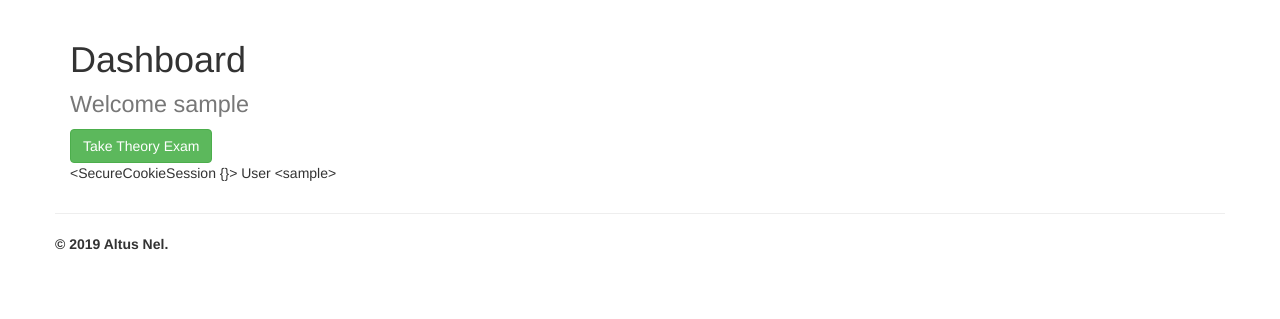
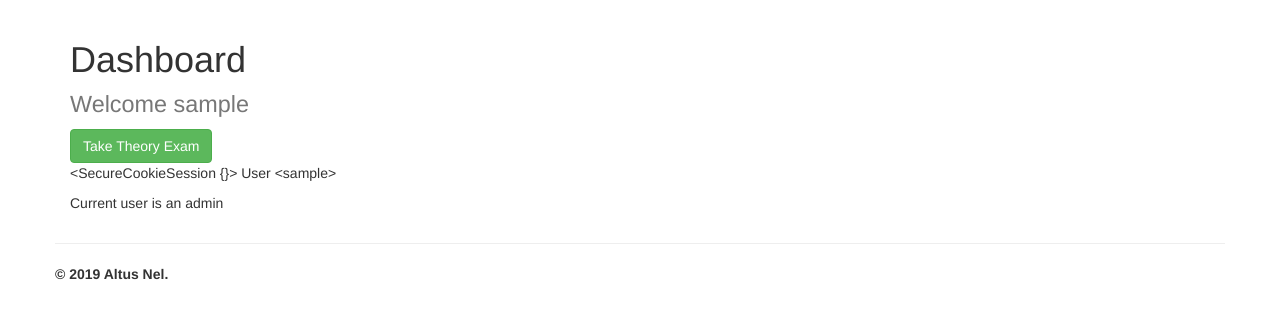
Before and after one commit to AltusN/rhytmic_exam, a Flask app: page /dashboard in a window 1280 px wide. Shown: the part 51-370 px from the top of the page. Run offline with Flask 2, Linux system fonts and the light colour scheme; a user stored in the database is signed in; tables that the repository leaves empty hold one stand-in row (values such as "Sample post"); some libraries are stand-ins or nearby versions.

Commit message:
added admin wrapper

```diff
--- a/rhytmic_exam_app/models.py
+++ b/rhytmic_exam_app/models.py
@@ -39,9 +39,9 @@ class User(UserMixin, db.Model):
         """
         return self.enabled
 
+    @property
     def is_admin(self):
-        """ admin can do other stuff users can't. like edit the exam
-        """
+        """ admin can do other stuff users can't. like edit the exam """
         return self.admin
 
     @staticmethod
--- a/rhytmic_exam_app/routes.py
+++ b/rhytmic_exam_app/routes.py
@@ -1,4 +1,5 @@
 import json
+from functools import wraps
 
 from flask import render_template, redirect, url_for, flash, redirect, request, make_response
 from flask_login import login_user, current_user, logout_user, login_required
@@ -18,6 +19,17 @@ from rhytmic_exam_app.email import send_password_reset_email, send_email
 from rhytmic_exam_app.exam_utils import make_question_for_exam
 
 agreed = True
+
+def admin_required(f):
+    @wraps(f)
+    def wrap(*args, **kwargs):
+        user = User.query.filter_by(id=current_user.id).first()
+        if user.is_admin:
+            return f(*args, **kwargs)
+        else:
+            flash("You must be logged in as an admininstrative user to delete a quesiton", "danger")
+            return redirect(url_for("index"))
+    return wrap
 
 @app.route("/")
 @app.route("/index")
@@ -134,6 +146,9 @@ def reset_password(token):
 @app.route("/dashboard")
 @login_required
 def dashboard():
+    #Since we know there is a user already because of login_required
+    user = User.query.filter_by(id=current_user.id).first()
+
     return render_template("dashboard.html", title="Dashboard")
 
 @app.route("/edit_questions")
@@ -205,6 +220,7 @@ def add_question():
 
 @app.route("/delete_question/<int:question_id>", methods=("POST",))
 @login_required
+@admin_required
 def delete_question(question_id):
     ExamQuestions.query.filter_by(id=question_id).delete()
 
--- a/rhytmic_exam_app/templates/base.html
+++ b/rhytmic_exam_app/templates/base.html
@@ -47,7 +47,7 @@
     {% block content %}
         <div class="container">
             {% include "includes/_messages.html" %}
-                {# application content needs to be provided in the app_content block #}
+            {# application content needs to be provided in the app_content block #}
             {% block app_content %}{% endblock %}
         </div>
         {% block footer %}
--- a/rhytmic_exam_app/templates/dashboard.html
+++ b/rhytmic_exam_app/templates/dashboard.html
@@ -5,6 +5,11 @@
     <p>
         {{ session }}
         {{ current_user }}
+    </p>
+    <p>
+        {% if current_user.is_admin %}
+            <span>Current user is an admin</span>
+        {% endif %}
     </p>
 {% endblock %}
 
--- a/rhytmic_exam_app/templates/includes/_messages.html
+++ b/rhytmic_exam_app/templates/includes/_messages.html
@@ -5,11 +5,3 @@
     {% endfor %}
   {% endif %}
 {% endwith %}
-
-{% if error %}
-    <div class="alert alert-danger">{{ error }}</div>
-{% endif %}
-
-{% if msg %}
-  <div class="alert alert-success">{{ msg }}</div>
-{% endif %}
```
Also changed, not shown: readme.md.
